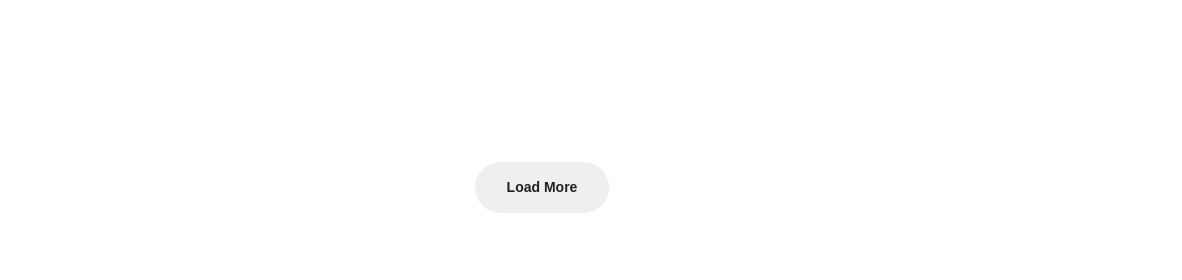
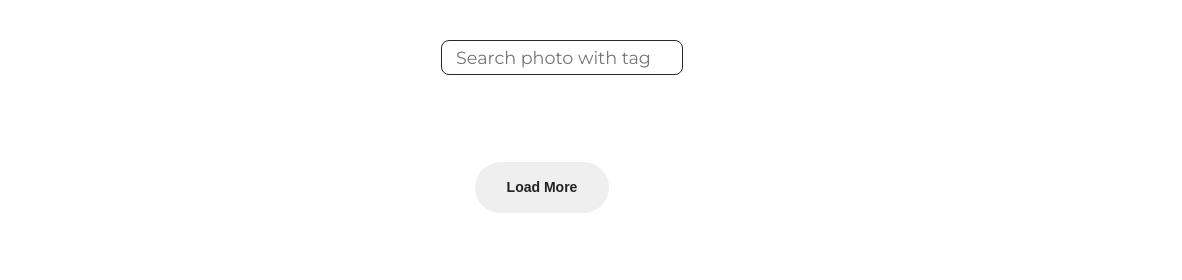
Before and after one commit to titanium-studio/titanium-studio.github.io, a plain HTML site: page gallery/index.html in a window 1280 px wide. Shown: the top 280 px of the page, 98-1280 px from the left. Drawn offline with Linux system fonts and the light colour scheme.

Commit message:
Update index.html

```diff
--- a/gallery/index.html
+++ b/gallery/index.html
@@ -14,10 +14,10 @@
 <body>
   <header class="to_center" style="margin-top:var(--size3)">
     <a href="../index.html" class="logo notranslate" not_after translate="no"><img src="../src/svg/hero1.svg"></a>
+    <div><input type="text" id="src" placeholder="Search photo with tag"></div>
     <nav id="nav">
       <ul id="nav_list"></ul>
     </nav>
-    <!-- <input type="text" id="src" placeholder="Search photo with tag"> -->
   </header>
   <main id="body">
     <section id="gallery" gallery class="m_bottom" style="padding-top:var(--size4)"></section>
```
